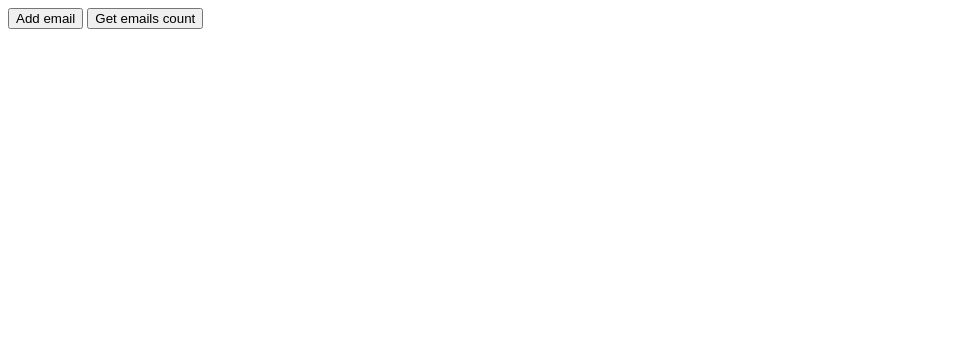
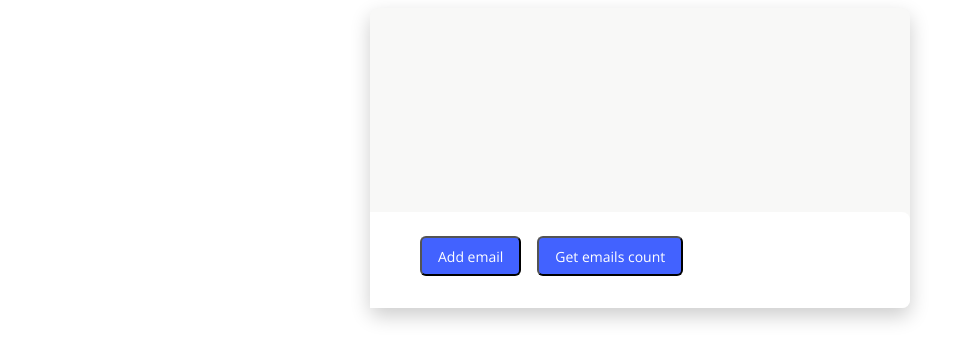
Before and after one commit to gilsoncav/emails-tags-input, a website built with webpack: page examples/emails-input__form-example.html in a window 1280 px wide. Shown: the whole page, without its empty margins (0-972 px from the left). Built offline with nearby package versions, Linux system fonts and the light colour scheme.

Commit message:
Relocated examples

```diff
--- /dev/null
+++ b/examples/emails-input__form-example.css
@@ -0,0 +1,55 @@
+div {
+  box-sizing: border-box;
+}
+
+#form-frame {
+  display: flex;
+  flex-direction: column;
+  margin: 0 auto;
+  background-color: #f8f8f7;
+  justify-content: space-between;
+  width: 540px;
+  height: 300px;
+  box-shadow: 0px 8px 20px rgba(0, 0, 0, 0.2);
+  border-radius: 8px;
+}
+
+#form-body {
+  height: 100%;
+  min-height: 0;
+  display: flex;
+  flex-direction: column;
+}
+
+#form-body #emails-input {
+  padding: 32px 50px 24px 50px;
+  flex: 1;
+}
+
+#form-footer {
+  display: flex;
+  align-items: flex-end;
+  min-height: 96px;
+  background-color: white;
+  border-radius: 0 8px 8px 0;
+  padding: 0 50px 32px 50px;
+}
+
+/* TODO eliminate default focus ring blue outline of the buttons */
+#form-footer > button {
+  font-family: 'Open Sans', sans-serif;
+  font-size: 14px;
+  height: 40px;
+  padding: 8px 16px;
+  margin-right: 16px;
+  border-radius: 6px;
+  background-color: #4262ff;
+  color: white;
+}
+
+#emails-input {
+  display: flex;
+  flex-direction: column;
+  /* TODO set programatically min-height in all parent divs of the component */
+  min-height: 0;
+}
--- a/examples/emails-input__form-example.html
+++ b/examples/emails-input__form-example.html
@@ -4,6 +4,7 @@
     <meta charset="UTF-8" />
     <meta name="viewport" content="width=device-width, initial-scale=1.0" />
     <title>Test bed for Emails Tag Vanilla JS component</title>
+    <link href="emails-input__form-example.css" rel="stylesheet" />
     <link
       href="https://fonts.googleapis.com/css2?family=Open+Sans:wght@400;700&display=swap"
       rel="stylesheet"
```
Also changed, not shown: examples/index-styles.css (renamed from src/index-styles.css), examples/index.html (renamed from src/index.html).
